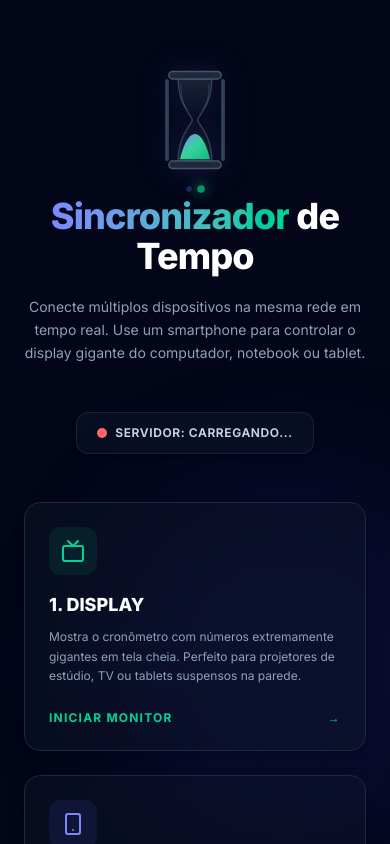
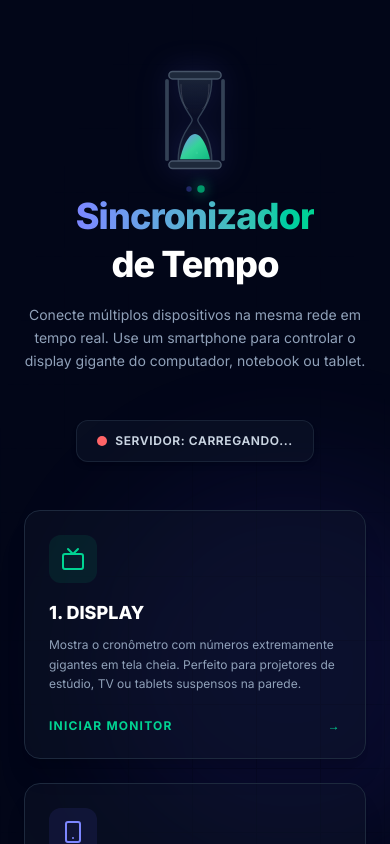
Before and after one commit to lucasapp1973-hue/Controle-de-tempo, a React (Vite) app: page / in a window 390 px wide. Shown: the top 844 px of the page. Built offline with nearby package versions, Linux system fonts and the light colour scheme; no server answers.

Commit message:
style: adjust title layout for responsive display
Split the application title into two lines on smaller screens to improve text readability and alignment.

```diff
--- a/src/App.tsx
+++ b/src/App.tsx
@@ -240,9 +240,10 @@ export default function App() {
             initial={{ opacity: 0, y: -10 }}
             animate={{ opacity: 1, y: 0 }}
             transition={{ delay: 0.15, duration: 0.5 }}
-            className="text-4xl sm:text-5xl md:text-6xl font-extrabold tracking-tight text-white"
+            className="text-4xl sm:text-5xl md:text-6xl font-extrabold tracking-tight text-white flex flex-col items-center gap-2"
           >
-            <span className="text-transparent bg-clip-text bg-gradient-to-r from-indigo-400 to-emerald-400">Sincronizador</span> de Tempo
+            <span className="text-transparent bg-clip-text bg-gradient-to-r from-indigo-400 to-emerald-400 inline-block">Sincronizador</span>
+            <span className="inline-block">de Tempo</span>
           </motion.h1>
 
           <motion.p
```
